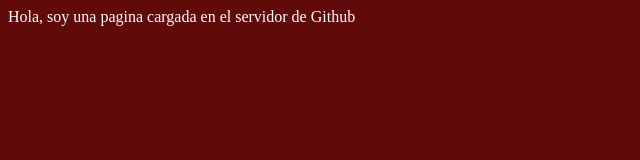
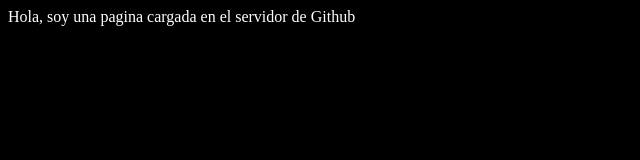
Before and after one commit to ljimeneztkio/ljimeneztkio.github.io, a plain HTML site: page index.html in a window 1280 px wide. Shown: the whole page, without its empty margins (0-640 px from the left). Drawn offline with Linux system fonts and the light colour scheme.

Commit message:
Se cambió color de fondo a negro

```diff
--- a/css/main.css
+++ b/css/main.css
@@ -1,4 +1,4 @@
 body{
-    background-color: rgb(96, 10, 10);
+    background-color: rgb(0, 0, 0);
     color: white;
 }
```
